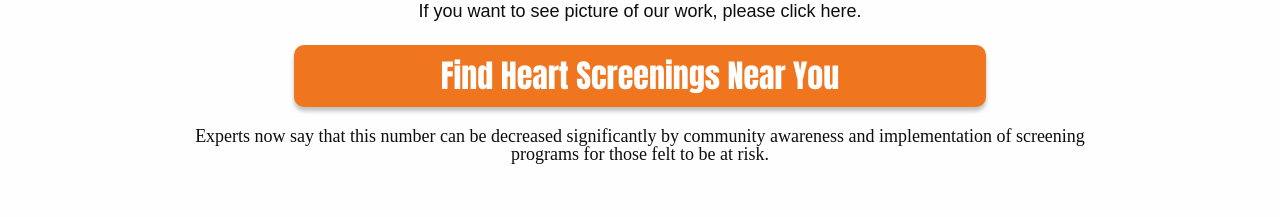
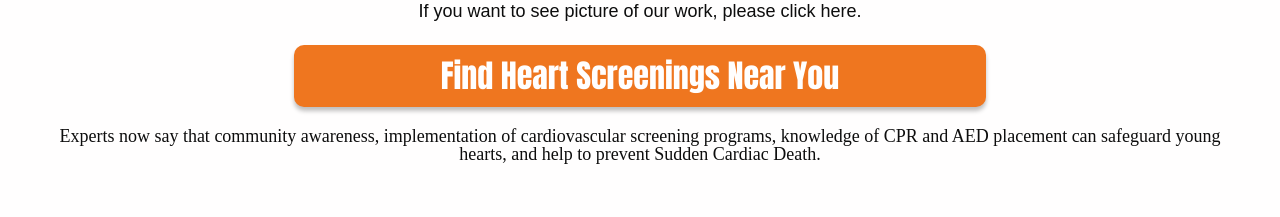
Before and after one commit to Ares-93/CHAD-Foundation-Website, a React (Create React App) app in the folder my-app/: page /education-of-the-heart/screening-home in a window 1280 px wide. Shown: the part 1030-1247 px from the top of the page. Built offline with nearby package versions, Linux system fonts and the light colour scheme.

Commit message:
edited text under the button "Find Heart Screenings Near you"

```diff
--- a/my-app/src/components/Pages/3-Education of the Heart/2-Screenings/1-Statistics/Stats.js
+++ b/my-app/src/components/Pages/3-Education of the Heart/2-Screenings/1-Statistics/Stats.js
@@ -94,10 +94,10 @@ const Stats = () => {
           Find Heart Screenings Near You
         </button>
         <div className="expert-text">
-          Experts now say that this number can be decreased significantly by
-          community awareness and implementation of screening
+          Experts now say that community awareness, implementation of
+          cardiovascular screening programs, knowledge of CPR and AED placement
+          can safeguard young hearts, and help to prevent Sudden Cardiac Death.
           <br></br>
-          programs for those felt to be at risk.
         </div>
       </div>
     </section>
```
